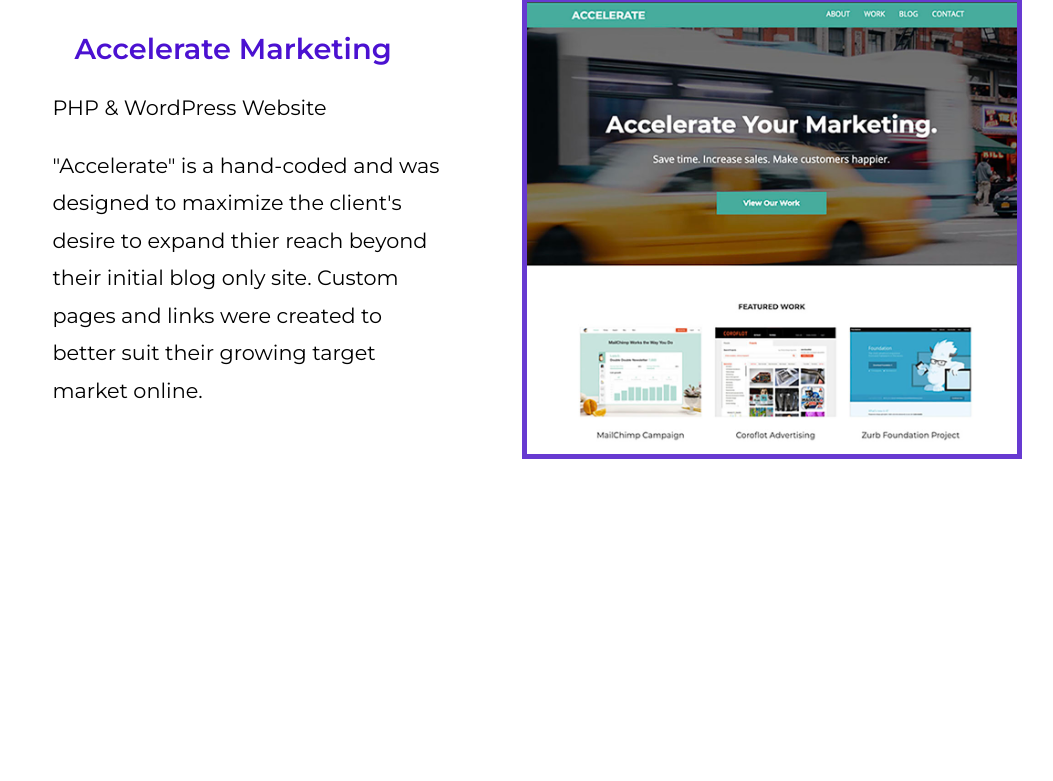
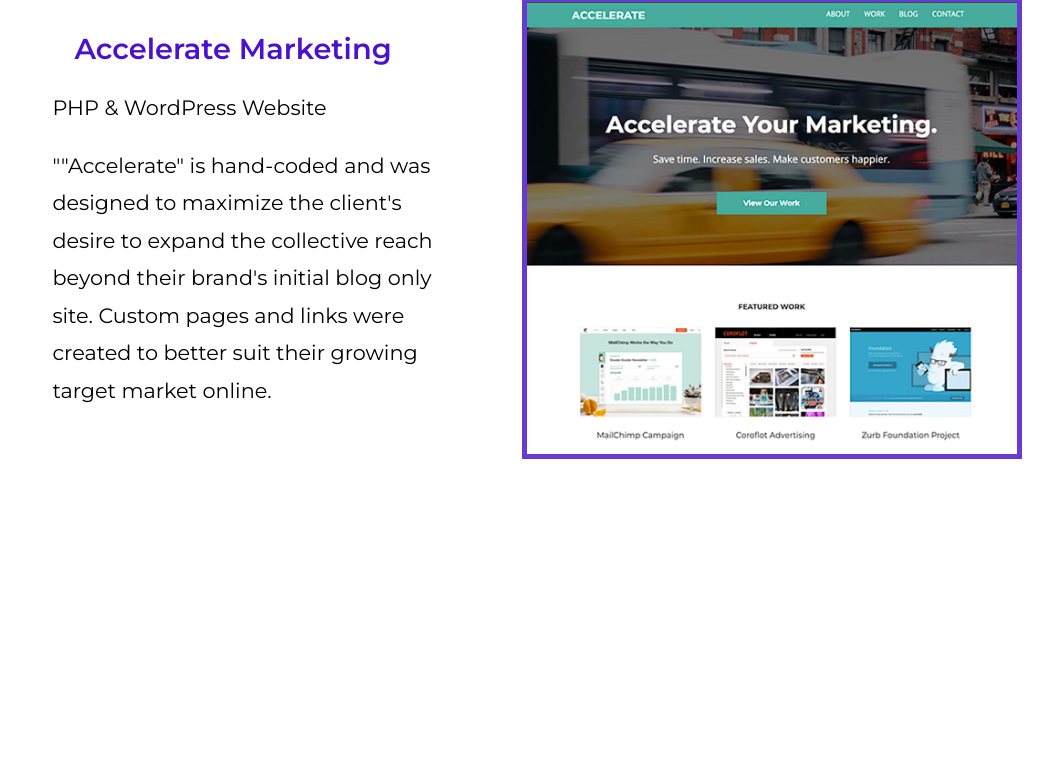
Before and after one commit to bettameta/portfolio-site, a website built with Parcel: page index.html in a window 1280 px wide. Shown: the part 2658-3439 px from the top of the page, without its empty margins (118-1171 px from the left). Built offline with nearby package versions, Linux system fonts and the light colour scheme.

Commit message:
Modified HTML.

```diff
--- a/index.html
+++ b/index.html
@@ -93,8 +93,8 @@ CONTENT-WRAPPERS -->
               <h2><a href="https://www.reesecodes.com/" target="_blank">Accelerate Marketing</a></h2>
                 <p>PHP & WordPress Website</p>
                   <p>
-                    "Accelerate" is a hand-coded and was designed to maximize the client's desire to
-                    expand thier reach beyond their initial blog only site.  Custom pages and links
+                    ""Accelerate" is hand-coded and was designed to maximize the client's desire to
+                    expand the collective reach beyond their brand's initial blog only site.  Custom pages and links
                     were created to better suit their growing target market online.
                   </p><br/>
             </div>
@@ -142,7 +142,7 @@ CONTENT-WRAPPERS -->
               <p>WooCommerce & WordPress Website</p>
               <p>
                 "Root with Nature" is a 3-page concept website utilizing WooCommerce.  It originated
-                as a request to merge WordPress and WooCommerce.  A restaurant site for budding
+                as a request to merge WordPress and WooCommerce.  A perfect restaurant site for budding
                 entrepreneurs.
               </p><br/>
           </div>
@@ -173,11 +173,11 @@ CONTENT-WRAPPERS -->
             <div>
               <h2><a href="https://bettameta.github.io/javabeanz/" target="_blank">Java Beanz</a></h2>
                 <p>Landing Page from a Photoshop Design Comp</p>
-                <p>
-                  "Java Beanz" is a landing page designed to provide a one-stop place for information for
-                  a mobile business.  Precisely coded, this site is ideal for a small business and flexible,
-                  allowing key features to be updated easily.
-                </p><br/>
+                  <p>
+                    "Java Beanz" is a landing page designed to provide a one-stop place for information for
+                    a mobile business.  Precisely coded, this site is ideal for a small business and flexible,
+                    allowing key features to be updated easily.
+                  </p><br/>
             </div>
           </article>
       </div>
```
